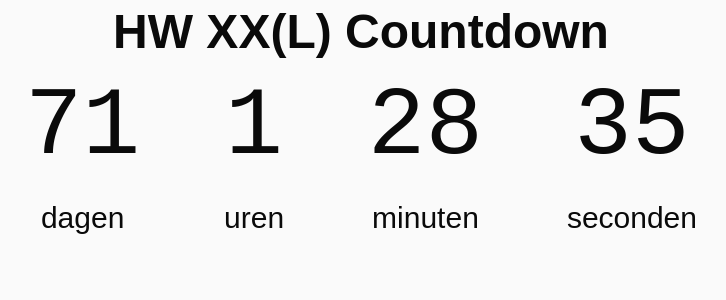
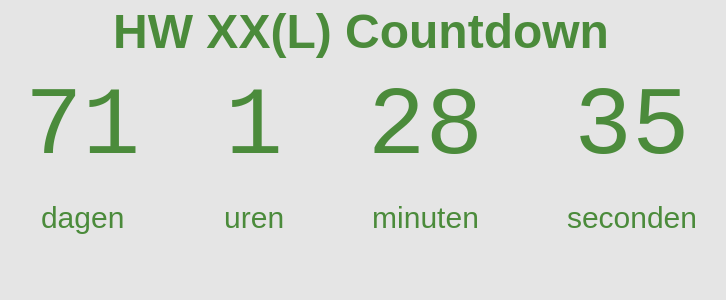
Before and after one commit to mmjmanders/hw-xxl-countdown, a Vue app: page / in a window 1280 px wide. Shown: the top 300 px of the page, without its empty margins (279-1005 px from the left). Built offline with nearby package versions, Linux system fonts and the light colour scheme; a web font is replaced by a local one.

Commit message:
Update theme colors, apply Ireland accent color, and refine dark mode styles

```diff
--- a/index.html
+++ b/index.html
@@ -7,7 +7,7 @@
     <meta name="viewport" content="width=device-width, initial-scale=1.0" />
     <title>HW XX(L) Countdown</title>
   </head>
-  <body class="bg-neutral-50 dark:bg-neutral-950">
+  <body class="bg-light dark:bg-dark">
     <main id="app"></main>
     <script type="module" src="/src/main.ts"></script>
   </body>
--- a/src/App.vue
+++ b/src/App.vue
@@ -24,7 +24,7 @@ onBeforeUnmount(() => {
 </script>
 
 <template>
-  <div class="flex flex-col items-center gap-4 sm:gap-6 p-2 text-neutral-950 dark:text-neutral-50">
+  <div class="flex flex-col items-center gap-4 sm:gap-6 p-2 text-ireland">
     <h1 class="text-3xl sm:text-5xl font-bold">HW XX(L) Countdown</h1>
     <div class="flex justify-between gap-4 sm:gap-6 w-full max-w-2xl">
       <div class="flex flex-col items-center gap-4 sm:gap-6">
--- a/src/main.css
+++ b/src/main.css
@@ -4,3 +4,9 @@
   --font-sans: 'Open Sans Variable', sans-serif;
   --font-mono: 'Google Sans Code Variable', monospace;
 }
+
+@theme {
+  --color-ireland: #4b8b3b;
+  --color-light: #e5e5e5;
+  --color-dark: #3c3c3c;
+}
```
